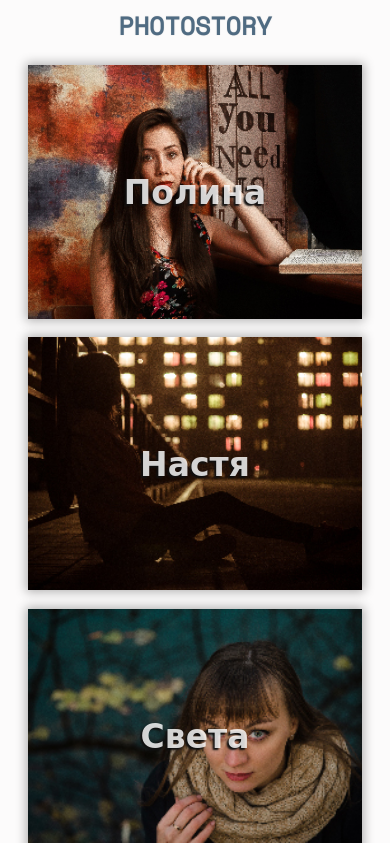
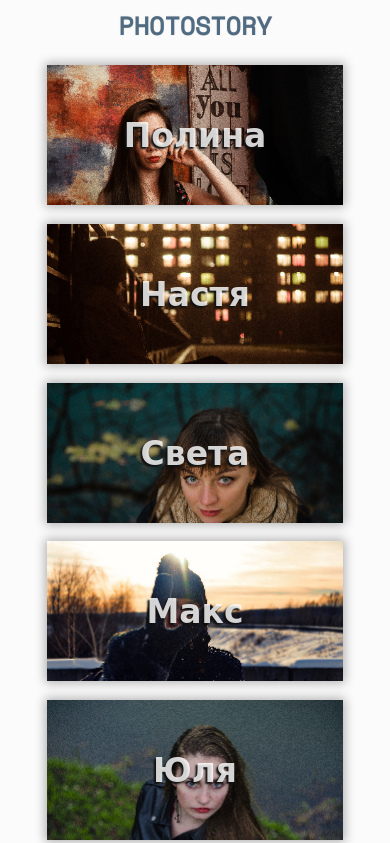
Before and after one commit to Chesya/chesya.github.com, a plain HTML site: page index.html in a window 390 px wide. Shown: the part 1218-2061 px from the top of the page. Drawn offline with nearby package versions, Linux system fonts and the light colour scheme.

Commit message:
initial commit

```diff
--- a/styles/media.css
+++ b/styles/media.css
@@ -93,8 +93,8 @@ and (max-width:745px)
     font-size: 25px;
   }
   #photostory #id4{
-    width: 90%;
-    margin-left: 5%;
+    width: 80%;
+    margin-left: 10%;
     margin-top: 15px;
     height: auto;
   }
@@ -115,8 +115,9 @@ and (max-width:745px)
     transition:   280ms ease-in;
     transform: scale(0.7);
   }
-  .boxphoto{
-    line-height: 30vh;
+  #id4 .boxphoto{
+    width: 100%;
+    line-height: 140px;
   }
   #photostory #scroll .scroll{
     display: none;
```
